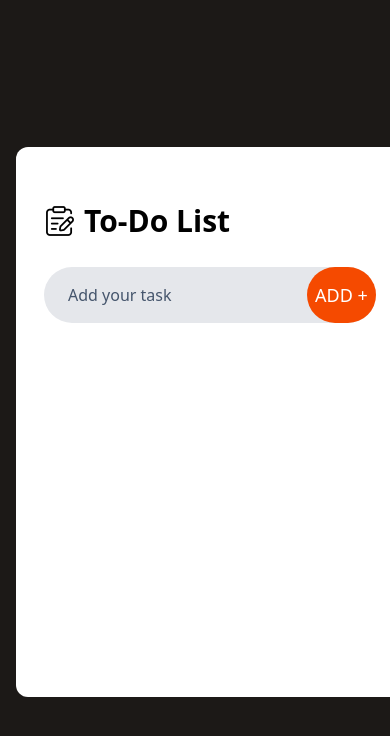
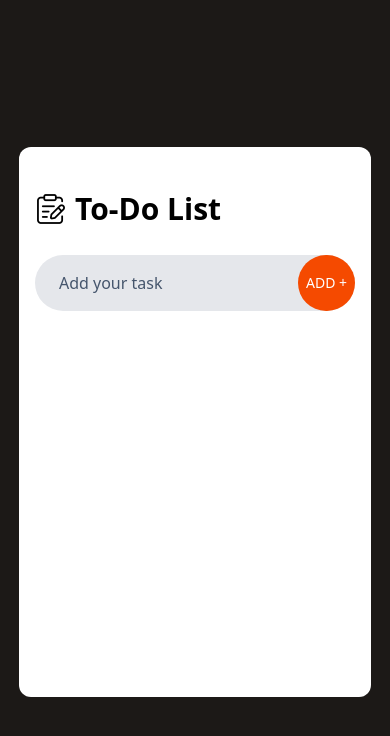
Before and after one commit to mayankgith-10/To-Do-List-App, a React (Vite) app: page / in a window 390 px wide. Shown: the top 736 px of the page. Built offline with nearby package versions, Linux system fonts and the light colour scheme.

Commit message:
One final change

```diff
--- a/src/components/Todo.jsx
+++ b/src/components/Todo.jsx
@@ -49,7 +49,7 @@ const Todo = () => {
   }, [todoList]);
 
   return (
-    <div className="bg-white place-self-center md:w-11/12 max-w-md flex flex-col p-7 min-h-[550px] rounded-xl">
+    <div className="bg-white place-self-center md:w-11/12 max-w-md flex flex-col p-4 md:p-7 min-h-[550px] rounded-xl">
       {/* title */}
       <div className="flex items-center mt-7 gap-2">
         <img className="w-8" src={image} alt="" />
@@ -60,13 +60,13 @@ const Todo = () => {
       <div className="w-full flex items-center my-7 bg-gray-200 rounded-full">
         <input
           ref={inputRef}
-          className="bg-transparent border-0 outline-none flex-1 h-14 pl-6 pr-2 placeholder:text-slate-600"
+          className="bg-transparent border-0 outline-none w-full h-14 pl-6 pr-2 placeholder:text-slate-600"
           type="text"
           placeholder="Add your task"
         />
         <button
           onClick={add}
-          className="text-nowrap px-2 border-none rounded-full bg-orange-600 w-fit md:w-32 h-14 text-white text-lg font-medium cursor-pointer"
+          className="text-nowrap px-2 border-none rounded-full bg-orange-600 w-fit md:w-32 h-14 text-white md:text-lg text-sm font-medium cursor-pointer"
         >
           ADD +
         </button>
```
